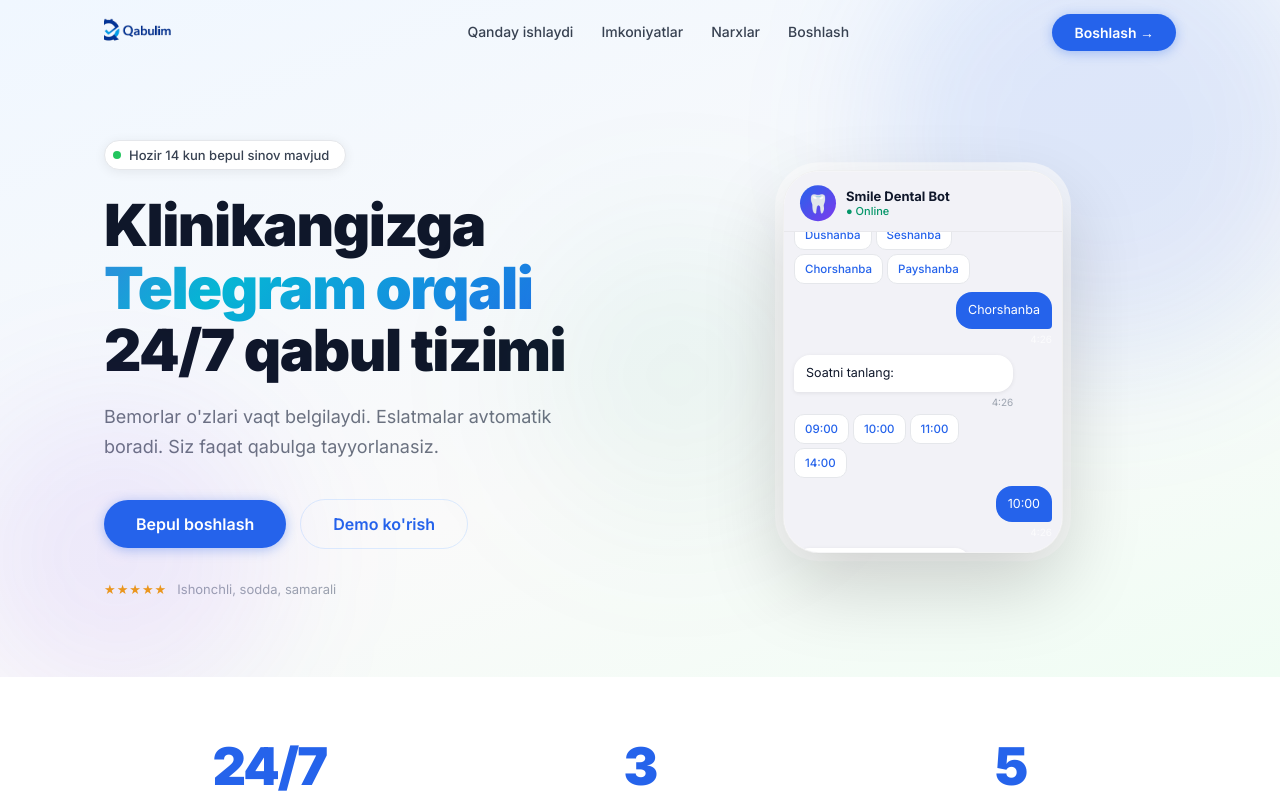
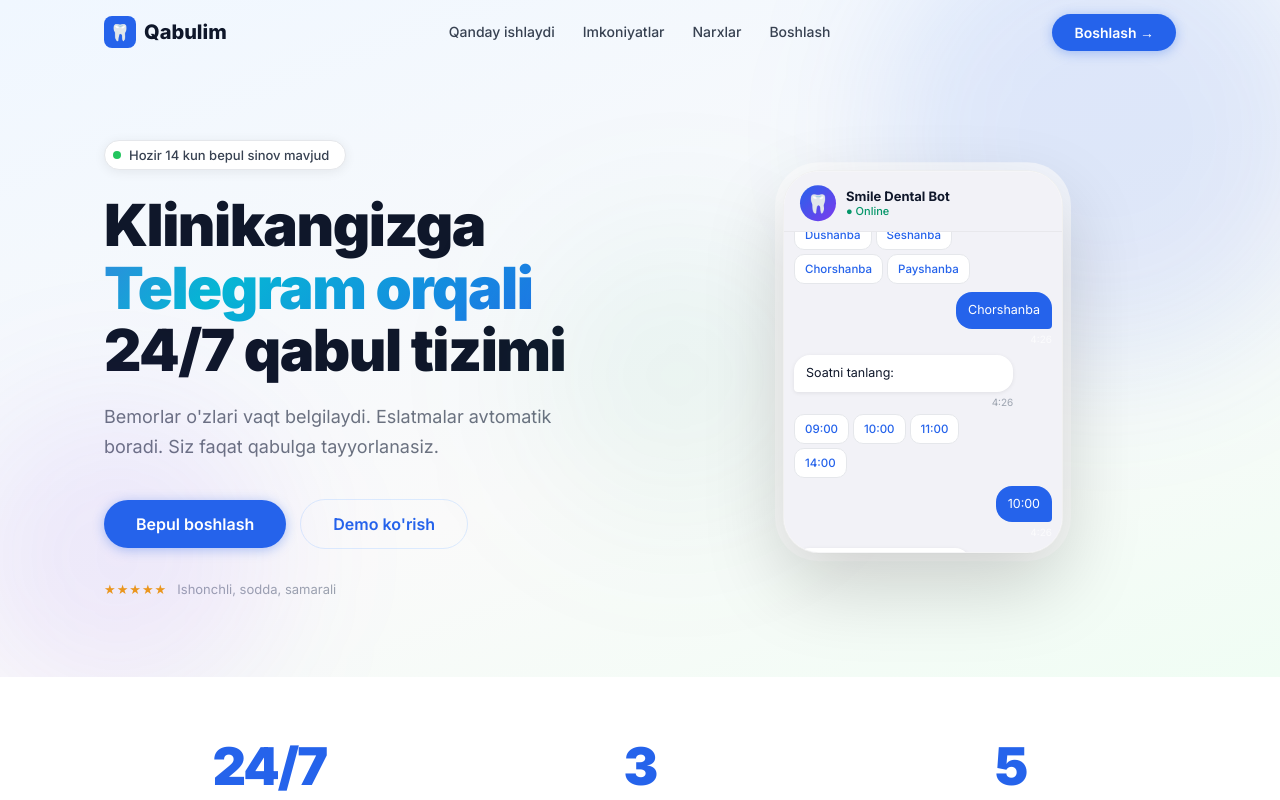
Before and after one commit to doniyorjon-k/qabul-bot, a React (Vite) app in the folder landing/: page / in a window 1280 px wide. Shown: the top 800 px of the page. Built offline with nearby package versions, Linux system fonts and the light colour scheme; no server answers.

Commit message:
revert: navbar emoji+matn holatiga qaytarildi

```diff
--- a/landing/src/components/Nav.jsx
+++ b/landing/src/components/Nav.jsx
@@ -28,7 +28,8 @@ export default function Nav() {
       <div className="container">
         <div className="nav-inner">
           <a href="#" className="nav-logo">
-            <img src="/qabulim.png" alt="Qabulim" className="nav-logo-img" />
+            <span className="nav-logo-icon">🦷</span>
+            Qabulim
           </a>
           <div className="nav-links">
             {links.map((l) => (
--- a/landing/src/index.css
+++ b/landing/src/index.css
@@ -89,8 +89,15 @@ img { max-width: 100%; display: block; }
   box-shadow: 0 1px 0 var(--border);
 }
 .nav-inner { display: flex; align-items: center; justify-content: space-between; height: 64px; }
-.nav-logo { display: flex; align-items: center; overflow: hidden; width: 160px; height: 46px; }
-.nav-logo-img { height: 46px; width: auto; transform: scale(2.2); transform-origin: center; flex-shrink: 0; }
+.nav-logo {
+  font-size: 20px; font-weight: 800; color: var(--dark);
+  display: flex; align-items: center; gap: 8px;
+}
+.nav-logo-icon {
+  background: var(--blue); color: #fff; border-radius: 8px;
+  width: 32px; height: 32px; display: flex;
+  align-items: center; justify-content: center; font-size: 16px;
+}
 .nav-links { display: flex; align-items: center; gap: 28px; }
 .nav-links a {
   font-size: 14px; font-weight: 500; color: var(--med); transition: color .2s;
```
